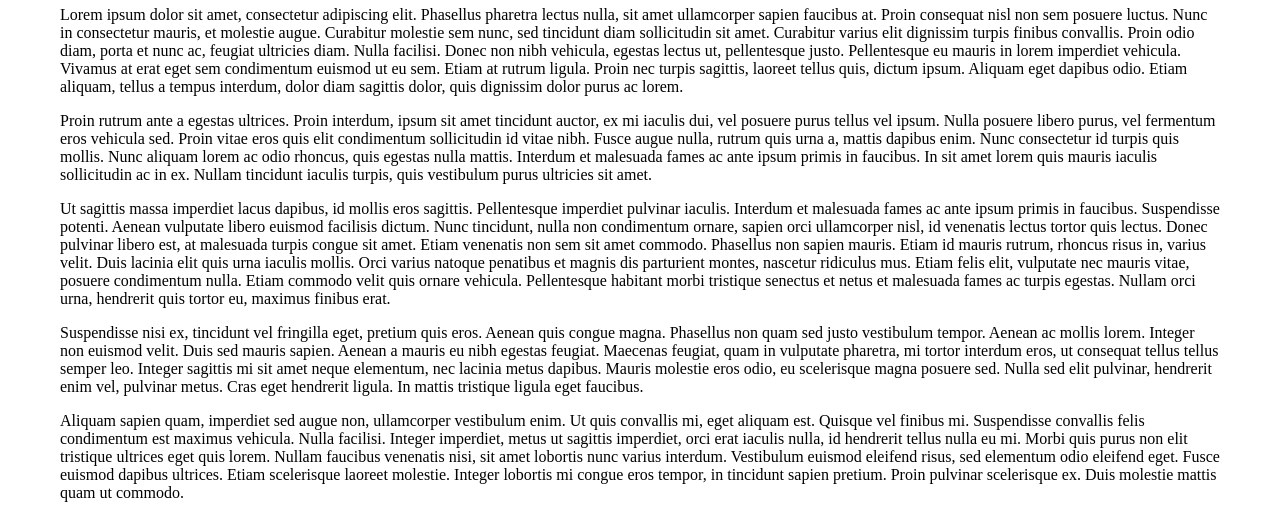
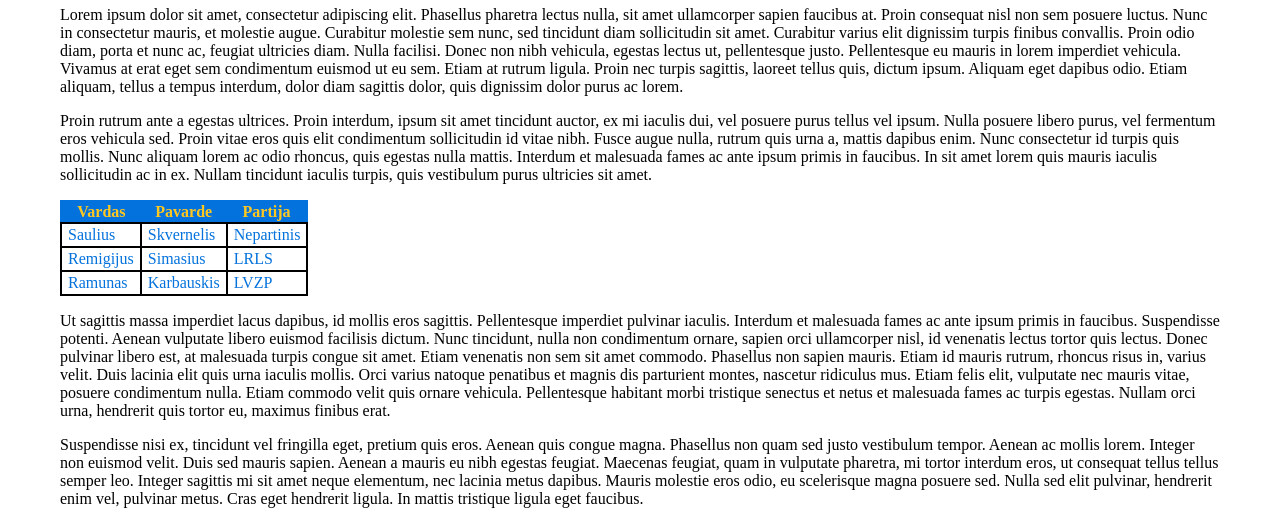
Before and after one commit to zilltine/zilltine.github.io, a PHP site: page / in a window 1280 px wide. Shown: the part 463-982 px from the top of the page. Run offline with PHP 8.4, Linux system fonts and the light colour scheme.

Commit message:
Add files via upload

```diff
--- a/index.html
+++ b/index.html
@@ -120,6 +120,31 @@
 
 	<p>Proin rutrum ante a egestas ultrices. Proin interdum, ipsum sit amet tincidunt auctor, ex mi iaculis dui, vel posuere purus tellus vel ipsum. Nulla posuere libero purus, vel fermentum eros vehicula sed. Proin vitae eros quis elit condimentum sollicitudin id vitae nibh. Fusce augue nulla, rutrum quis urna a, mattis dapibus enim. Nunc consectetur id turpis quis mollis. Nunc aliquam lorem ac odio rhoncus, quis egestas nulla mattis. Interdum et malesuada fames ac ante ipsum primis in faucibus. In sit amet lorem quis mauris iaculis sollicitudin ac in ex. Nullam tincidunt iaculis turpis, quis vestibulum purus ultricies sit amet.</p>
 
+	<div>
+		<table>
+			<tr>
+				<th>Vardas</th>
+				<th>Pavarde</th>
+				<th>Partija</th>
+			</tr>
+			<tr>
+				<td>Saulius</td>
+				<td>Skvernelis</td>
+				<td>Nepartinis</td>
+			</tr>
+			<tr>
+				<td>Remigijus</td>
+				<td>Simasius</td>
+				<td>LRLS</td>
+			</tr>
+			<tr>
+				<td>Ramunas</td>
+				<td>Karbauskis</td>
+				<td>LVZP</td>
+			</tr>
+		</table>
+	</div>
+
 	<p>Ut sagittis massa imperdiet lacus dapibus, id mollis eros sagittis. Pellentesque imperdiet pulvinar iaculis. Interdum et malesuada fames ac ante ipsum primis in faucibus. Suspendisse potenti. Aenean vulputate libero euismod facilisis dictum. Nunc tincidunt, nulla non condimentum ornare, sapien orci ullamcorper nisl, id venenatis lectus tortor quis lectus. Donec pulvinar libero est, at malesuada turpis congue sit amet. Etiam venenatis non sem sit amet commodo. Phasellus non sapien mauris. Etiam id mauris rutrum, rhoncus risus in, varius velit. Duis lacinia elit quis urna iaculis mollis. Orci varius natoque penatibus et magnis dis parturient montes, nascetur ridiculus mus. Etiam felis elit, vulputate nec mauris vitae, posuere condimentum nulla. Etiam commodo velit quis ornare vehicula. Pellentesque habitant morbi tristique senectus et netus et malesuada fames ac turpis egestas. Nullam orci urna, hendrerit quis tortor eu, maximus finibus erat.</p>
 
 	<p>
--- a/style.css
+++ b/style.css
@@ -186,3 +186,22 @@ body {
 #temos span:hover {
 	color: black;
 }
+
+td {
+	border: 2px solid black;
+	padding: 2px 6px;
+
+	color: #0372dd;
+}
+tr {
+	border: 2px solid #0372dd;
+
+}
+table{
+	border-collapse: collapse;
+}
+
+th {
+	background-color: #0372dd;
+	color: #ffc820;
+}
```
